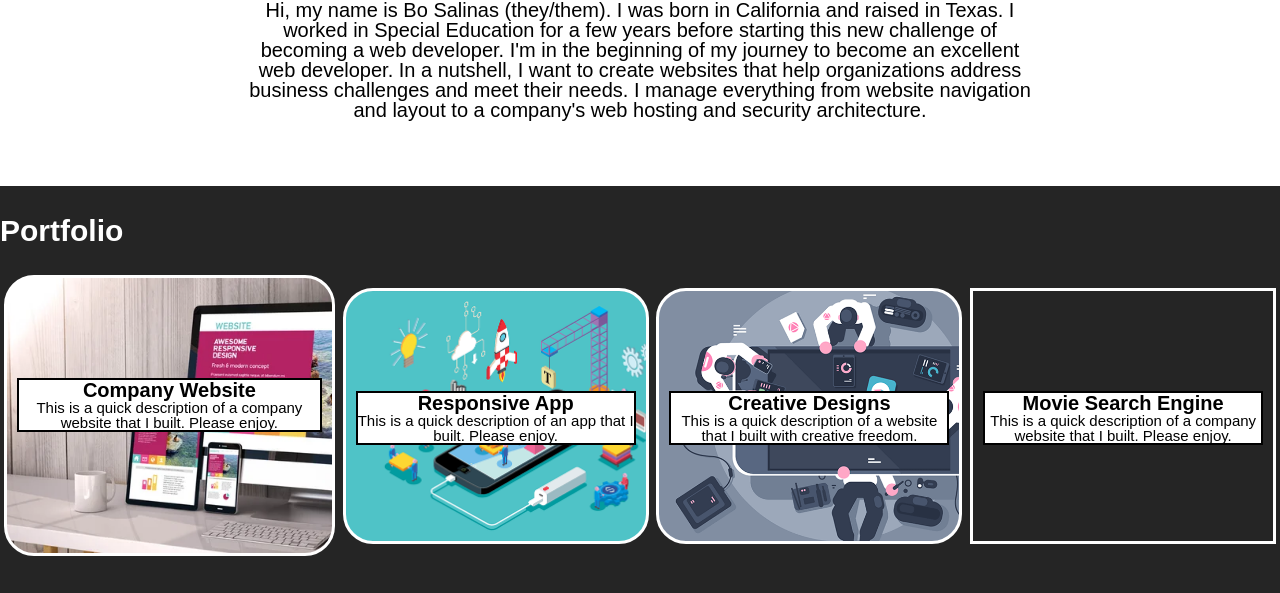
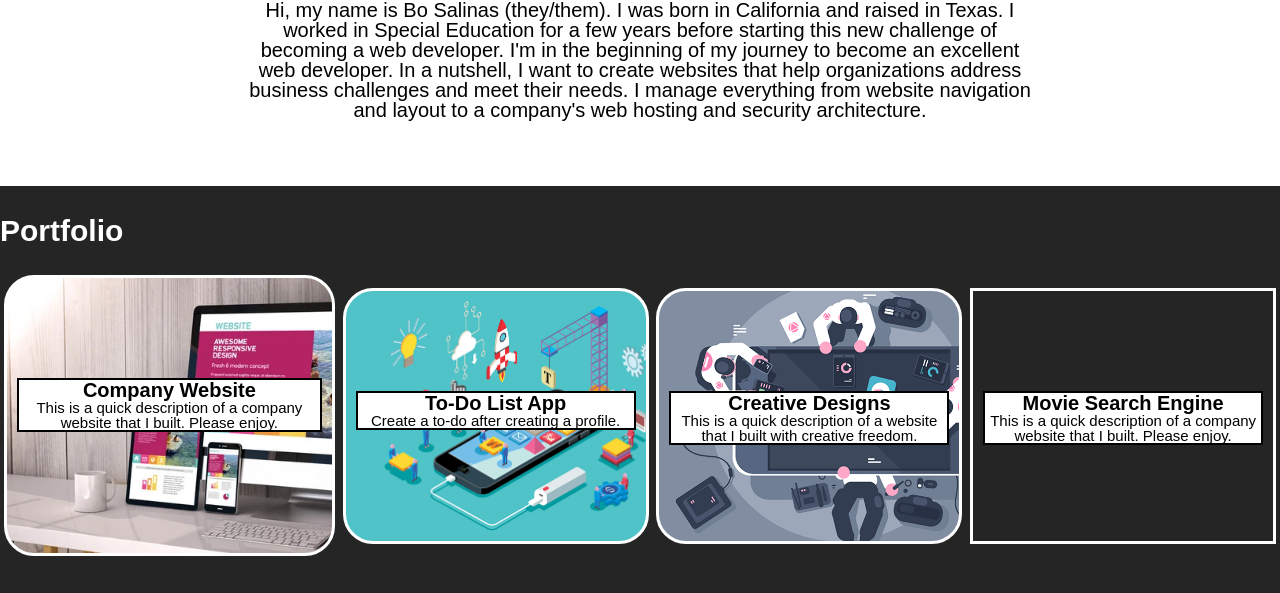
Before and after one commit to bosalinas/bosalinas-portfolio, a plain HTML site: page index.html in a window 1280 px wide. Shown: the part 944-1537 px from the top of the page. Drawn offline with Linux system fonts and the light colour scheme.

Commit message:
Update index.html
added heroku list-app

```diff
--- a/index.html
+++ b/index.html
@@ -46,10 +46,10 @@
                     </div>
                 </a>
 
-                <a href="https://github.com/bosalinas/bosalinas-portfolio" class="portfolio-box app">
+              <a href="https://gsdone-2f10065746b9.herokuapp.com/" class="portfolio-box app">
                     <div>
-                        <h4>Responsive App</h4>
-                        <p>This is a quick description of an app that I built. Please enjoy.</p>
+                        <h4>To-Do List App</h4>
+                        <p>Create a to-do after creating a profile.</p>
                     </div>
                 </a>
                 <a href="https://github.com/bosalinas/bosalinas-portfolio" class="portfolio-box creative">
```
